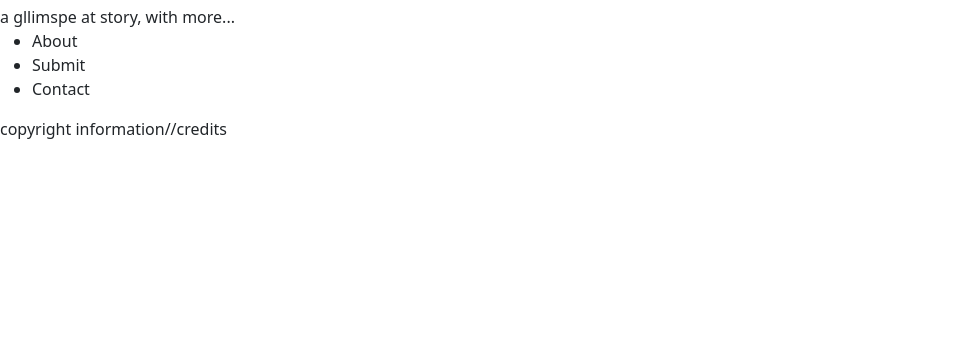
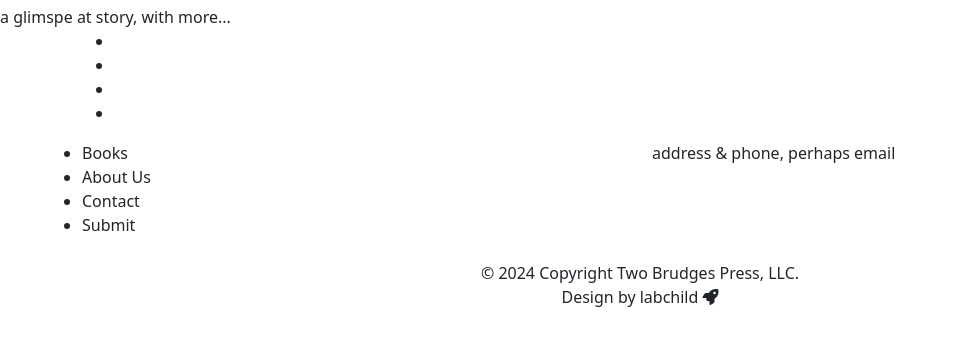
Before and after one commit to labchild/two-bridges, a plain HTML site: page index.html in a window 1280 px wide. Shown: the part 51-396 px from the top of the page, without its empty margins (0-957 px from the left). Drawn offline with nearby package versions, Linux system fonts and the light colour scheme.

Commit message:
added footer outline with menu, address, and social list

```diff
--- a/index.html
+++ b/index.html
@@ -10,6 +10,14 @@
       integrity="sha384-T3c6CoIi6uLrA9TneNEoa7RxnatzjcDSCmG1MXxSR1GAsXEV/Dwwykc2MPK8M2HN"
       crossorigin="anonymous"
     />
+    <!-- icons: font awesome -->
+    <link
+      rel="stylesheet"
+      href="https://cdnjs.cloudflare.com/ajax/libs/font-awesome/6.5.1/css/all.min.css"
+      integrity="sha512-DTOQO9RWCH3ppGqcWaEA1BIZOC6xxalwEsw9c2QQeAIftl+Vegovlnee1c9QX4TctnWMn13TZye+giMm8e2LwA=="
+      crossorigin="anonymous"
+      referrerpolicy="no-referrer"
+    />
     <title>Two Bridges Press</title>
   </head>
   <body>
@@ -17,7 +25,15 @@
       <nav class="navbar navbar-expand-lg">
         <div class="container-fluid">
           <a class="navbar-brand" href="#">Two Bridges</a>
-          <button class="navbar-toggler" type="button" data-bs-toggle="collapse" data-bs-target="#navbarSupportedContent" aria-controls="navbarSupportedContent" aria-expanded="false" aria-label="Toggle navigation">
+          <button
+            class="navbar-toggler"
+            type="button"
+            data-bs-toggle="collapse"
+            data-bs-target="#navbarSupportedContent"
+            aria-controls="navbarSupportedContent"
+            aria-expanded="false"
+            aria-label="Toggle navigation"
+          >
             <span class="navbar-toggler-icon"></span>
           </button>
           <div class="collapse navbar-collapse" id="navbarSupportedContent">
@@ -26,7 +42,13 @@
                 <a class="nav-link" href="#">Books</a>
               </li>
               <li class="nav-item dropdown">
-                <a class="nav-link dropdown-toggle" href="#" role="button" data-bs-toggle="dropdown" aria-expanded="false">
+                <a
+                  class="nav-link dropdown-toggle"
+                  href="#"
+                  role="button"
+                  data-bs-toggle="dropdown"
+                  aria-expanded="false"
+                >
                   About Us
                 </a>
                 <ul class="dropdown-menu">
@@ -35,7 +57,7 @@
                 </ul>
               </li>
               <li class="nav-item">
-                <a class="nav-link">Contact Us</a>
+                <a class="nav-link" href="#">Contact Us</a>
               </li>
             </ul>
           </div>
@@ -48,17 +70,39 @@
 
       <section class="featured"></section>
 
-      <section class="our-story">a gllimspe at story, with more...</section>
+      <section class="our-story">a glimspe at story, with more...</section>
     </main>
 
     <footer>
-      <ul class="foot-menu">
-        <li>About</li>
-        <li>Submit</li>
-        <li>Contact</li>
-      </ul>
-      <div>copyright information//credits</div>
+      <div class="container">
+        <div class="socials">
+          <ul>
+            <li><a class=""></a></li>
+            <li><a class=""></a></li>
+            <li><a class=""></a></li>
+            <li><a class=""></a></li>
+          </ul>
+        </div>
+        <div class="row">
+          <ul class="foot-menu col-sm">
+            <li>Books</li>
+            <li>About Us</li>
+            <li>Contact</li>
+            <li>Submit</li>
+          </ul>
+
+          <div class="col-sm">address & phone, perhaps email</div>
+        </div>
+      </div>
+
+      <!-- Copyright -->
+      <div class="text-center p-2">
+        <p>© 2024 Copyright Two Brudges Press, LLC.<br />
+        Design by labchild <i class="fa-solid fa-rocket"></i></p>
+      </div>
+      <!-- Copyright -->
     </footer>
+
     <script
       src="https://cdn.jsdelivr.net/npm/bootstrap@5.3.2/dist/js/bootstrap.bundle.min.js"
       integrity="sha384-C6RzsynM9kWDrMNeT87bh95OGNyZPhcTNXj1NW7RuBCsyN/o0jlpcV8Qyq46cDfL"
```
